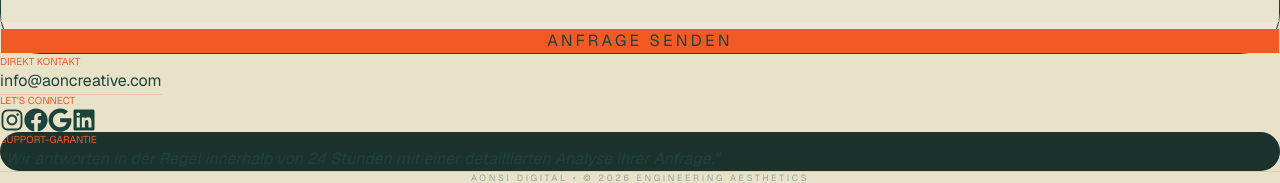
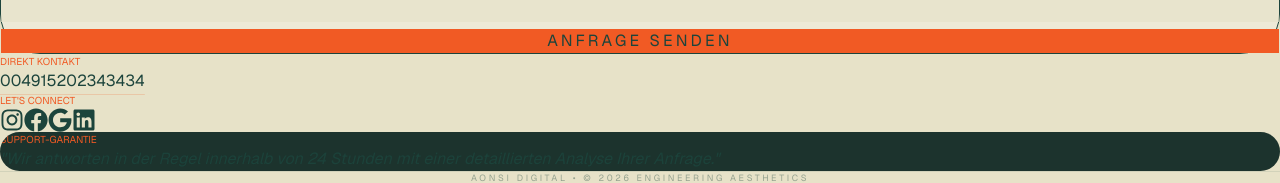
Before and after one commit to ademi57/aon-creative-web, a Next.js app: page /kontakt in a window 1280 px wide. Shown: the part 418-601 px from the top of the page. Built offline with nearby package versions, Linux system fonts and the light colour scheme.

Commit message:
Update tel no

```diff
--- a/app/kontakt/page.tsx
+++ b/app/kontakt/page.tsx
@@ -225,7 +225,7 @@ export default function Kontakt() {
             <section className="space-y-4 pt-10">
               <h4 className="text-[#F15A24] text-[10px] font-black uppercase tracking-widest">Direkt Kontakt</h4>
               <a href="mailto:info@aoncreative.com" className="text-3xl md:text-5xl font-black tracking-tighter hover:text-[#F15A24] transition-colors duration-300 underline underline-offset-8 decoration-[#F15A24]/20">
-                info@aoncreative.com
+                004915202343434
               </a>
             </section>
 
```
